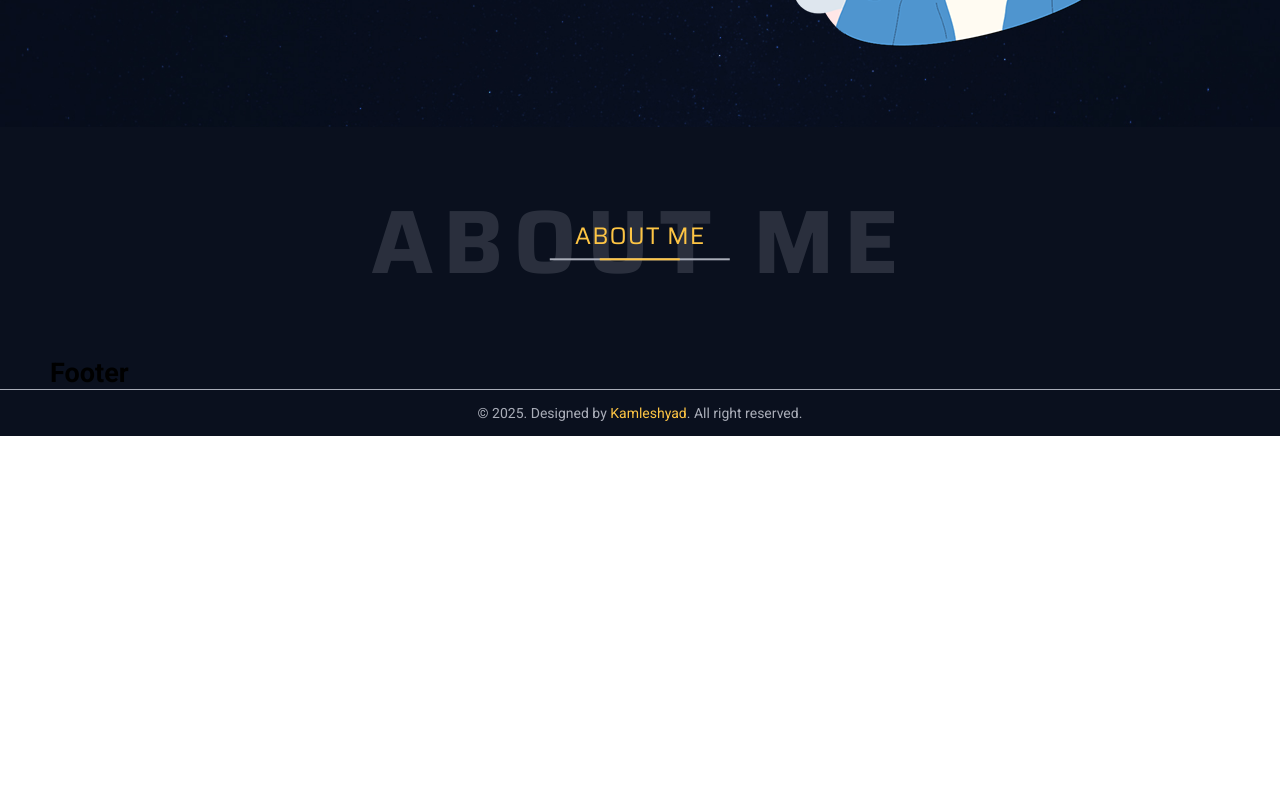
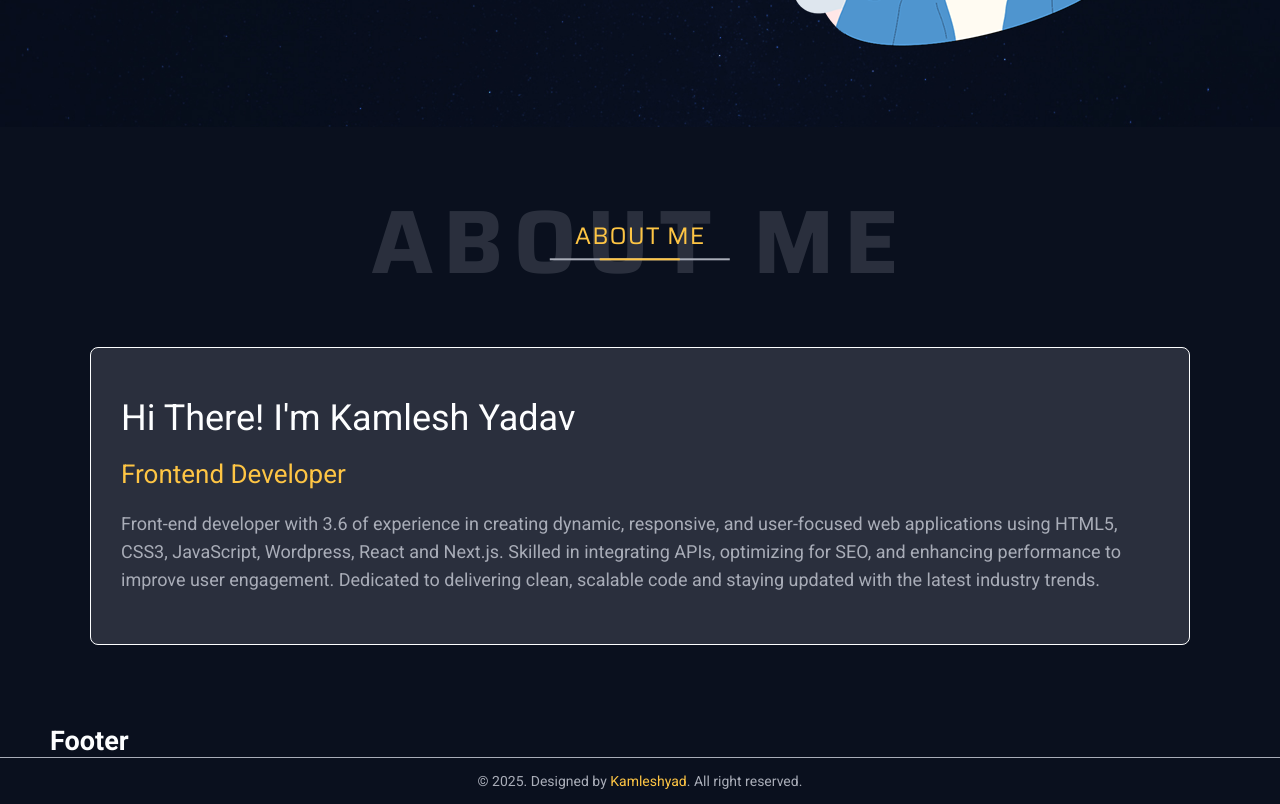
Before and after one commit to kamleshyad/next-portfolio, a Next.js app: page / in a window 1280 px wide. Shown: the part 460-1264 px from the top of the page. Before the commit the page ends 896 px from the top, so only its background shows below. Built offline with nearby package versions, Linux system fonts and the light colour scheme.

Commit message:
about section half done

```diff
--- a/app/(pages)/(home)/page.jsx
+++ b/app/(pages)/(home)/page.jsx
@@ -4,12 +4,17 @@ import { Container } from "@/app/_components/organisms/container/Container";
 
 const Home = () => {
     return(
-        <section className={styles.aboutsec} aria-labelledby='about'>
+        <section className={styles.aboutsec} aria-labelledby='about-title'>
             <Container container="lg-">
                 <div className={styles.titlesec}>
-                    <h2 id="about">About Me</h2>
-                    <h3>About Me</h3>
+                    <h2 id="about-title">About Me</h2>
+                    <p>About Me</p>
                 </div>
+                <article className={styles.aboutbox}>
+                    <h3>Hi There! I'm Kamlesh Yadav</h3>
+                    <h4>Frontend Developer</h4>
+                    <p>Front-end developer with 3.6 of experience in creating dynamic, responsive, and user-focused web applications using HTML5, CSS3, JavaScript, Wordpress, React and Next.js. Skilled in integrating APIs, optimizing for SEO, and enhancing performance to improve user engagement. Dedicated to delivering clean, scalable code and staying updated with the latest industry trends.</p>
+                </article>
             </Container>
         </section>
     )
--- a/app/(pages)/(home)/page.module.scss
+++ b/app/(pages)/(home)/page.module.scss
@@ -1,7 +1,11 @@
 .aboutsec{padding: 80px 0; background: $color-black;
     .titlesec{@include titlesec();
         h2{@include maintitle()}
-        h3{@include title()}
+        p{@include title()}
     }
-
+    .aboutbox{width: min(1100px, 100%); margin: 70px auto 0; padding: 50px 30px; background: #2a2f3d; border: 1px solid $color-white; border-radius: 8px;
+        h3{@include text-style(36px, $color-white, 400, 40px); margin-bottom: 20px;}
+        h4{@include text-style(26px, $color-yellow, 400, 32px); margin-bottom: 20px;}
+        p{@include text-style(18px, $color-grey, 400, 28px);}
+    }
 }
--- a/app/_assets/css/globals.scss
+++ b/app/_assets/css/globals.scss
@@ -1,5 +1,5 @@
 * {box-sizing: border-box; padding: 0; margin: 0; }
-body{font-family: $primary-font; font-size: 18px; line-height: normal; font-weight: 400;}
+body{font-family: $primary-font; font-size: 18px; line-height: normal; font-weight: 400; color: $color-white;}
 
 .fluid-container{width: min(1920px, 96%); margin: 0 auto;}
 .container{width: min(1290px, 96%); margin: 0 auto;}
--- a/app/_components/organisms/banner/Banner.jsx
+++ b/app/_components/organisms/banner/Banner.jsx
@@ -7,11 +7,11 @@ import bannerImg from '../../../../public/images/bannerimg.png'
 
 export const Banner = () => {
     return (
-        <section className={styles.bannersec} aria-labelledby='bannertitle'>
+        <section className={styles.bannersec} aria-labelledby='banner-title'>
             <Container container="lg-">
                 <div className={styles.bnrwrap}>
                     <div className={styles.bnrleftsec}>
-                        <h1 id='bannertitle'>I'm Kamlesh Yadav <span>Frontend Developer</span></h1>
+                        <h1 id='banner-title'>I'm Kamlesh Yadav <span>Frontend Developer</span></h1>
                         <h2>Next Js</h2>
                     </div>
                     <div className={styles.bnrrightsec}>
--- a/app/_components/organisms/innerbanner/Innerbanner.jsx
+++ b/app/_components/organisms/innerbanner/Innerbanner.jsx
@@ -3,10 +3,10 @@ import { Container } from "../container/Container"
 
 export const Innerbanner = ({pageTitle = ''}) => {
     return (
-        <section className={styles.innerbnrsec} aria-labelledby='innerbanner-title'>
+        <section className={styles.innerbnrsec} aria-labelledby='inner-banner-title'>
             <Container container="lg-">
                 <div className="innerbnrwrap">
-                    <h1 id='innerbanner-title'>{pageTitle}</h1>
+                    <h1 id='inner-banner-title'>{pageTitle}</h1>
                 </div>
             </Container>
         </section>
```
